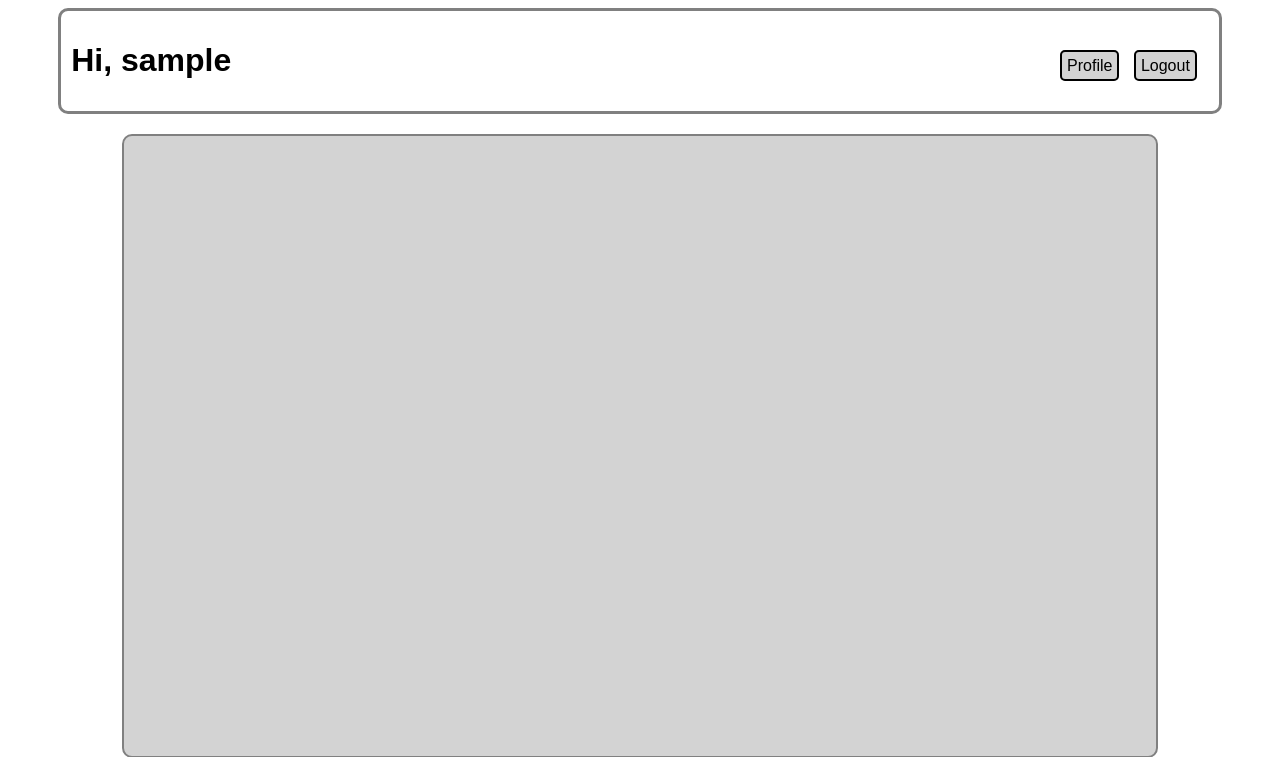
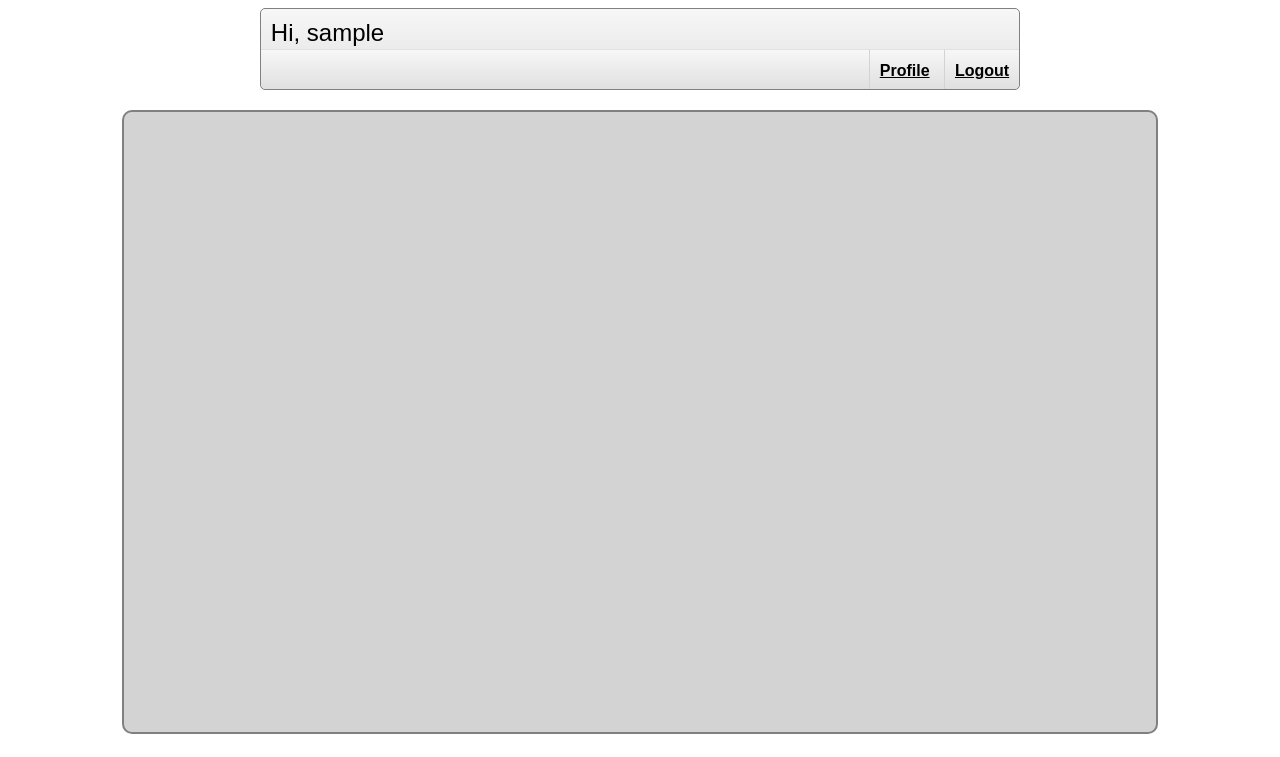
Before and after one commit to matthewshim88/infohub, a Django app: template apps/infohub/templates/infohub/index.html in a window 1280 px wide. Shown: the top 757 px of the page. Run offline with Django 3.2, Linux system fonts and the light colour scheme; the template is opened without the code that fills it: values that come from a table or form of the project are taken from there, others are empty; tables that the repository leaves empty hold one stand-in row (values such as "Sample post"); some libraries are stand-ins or nearby versions.

Commit message:
header complete

```diff
--- a/apps/infohub/static/infohub/css/style.css
+++ b/apps/infohub/static/infohub/css/style.css
@@ -37,58 +37,112 @@ table{
 /*## steve's styles ##*/
 /*####################*/
 .header{
-    padding: 10px;
-    border: 3px solid gray;
-    border-radius: 10px;
+    /*padding: 10px;*/
+    /*border: 3px solid gray;*/
+    background: linear-gradient(rgb(247,247,247),rgb(224,224,224));
+    border: 1px solid gray;
+
+    border-radius: 5px;
     /*margin: 2px 0px 20px 0px;*/
     margin: 0 auto;
     margin-bottom: 20px;
-    width: 90%;
+    width: 60%;
+    min-width: 315px;
 }
     .header_msg{
-        display: inline-block;
-        width: 60%;
+        /*display: inline-block;*/
+        width: 100%;
+        /*margin: 0 auto;*/
     }
+        .header_msg h2{
+            margin: 10px 5px 2px 10px;
+            font-weight: normal;
+        }
     .nav_links{
-        display: inline-block;
+        /*display: inline-block;
         text-align: right;
-        width: 39%;
+        width: 39%;*/
+        width: 100%;
+    	height: 39px;
+    	/*display:inline-block;*/
+    	color: rgb(162,152,150);
+    	/*padding: 0px;*/
+    	text-align: right;
+    	background: linear-gradient(rgb(247,247,247),rgb(224,224,224));
+    	border-top: 1px solid rgb(225,225,225);
+    	border-radius: 0px 0px 5px 5px;
+    	/*margin-bottom: 10px;*/
+        /*margin: 0 auto;*/
     }
         .nav_links a{
-            margin: 5px 5px 5px 5px;
+            /*margin: 5px 5px 5px 5px;
             padding: 5px;
             border: 2px solid black;
             border-radius: 5px;
             color: black;
             text-decoration: none;
-            background-color: lightgray;
+            background-color: lightgray;*/
+            display: inline-block;
+    		color: black;
+    		font-weight: bold;
+    		margin: 0px;
+    		border-left: 1px solid lightgray;
+    		vertical-align: top;
+    		height: 27px;
+    		padding: 12px 10px 0px 10px;
         }
 #user_content{
     margin: 0 auto;
-    width: 85%;
-    outline: 1px solid black;
+    width: 60%;
+    /*outline: 1px solid black;*/
     text-align: center;
 }
 #api_form{
-    width: 30%;
+    width: 45%;
+    min-width: 255px;
     display: inline-block;
-    margin: 10px 10px 10px 20px;
+    margin: 10px 10px 10px 10px;
     vertical-align: top;
+    border: 1px solid gray;
+    border-radius: 10px;
+    height: 300px;
+    text-align: left;
 }
+    #api_form h3{
+        background: linear-gradient(rgb(247,247,247),rgb(224,224,224));
+        margin: 0;
+        padding: 20px 20px 20px 20px;
+        border-bottom: 1px solid gray;
+        border-top-left-radius: 10px;
+        border-top-right-radius: 10px;
+    }
     .c_box{
         display: block;
-        margin: 10px;
+        margin: 10px 10px 10px 30px;
+
     }
     .t_box{
         display: block;
-        margin: 10px 10px 10px 25px;
+        margin: 10px 10px 10px 40px;
     }
 #user_info{
-    width: 30%;
+    width: 45%;
+    min-width: 255px;
     display: inline-block;
     vertical-align: top;
     margin: 10px;
+    border: 1px solid gray;
+    border-radius: 10px;
+    height: 300px;
 }
+    #user_info h3{
+        background: linear-gradient(rgb(247,247,247),rgb(224,224,224));
+        margin: 0;
+        padding: 20px 20px 20px 20px;
+        border-bottom: 1px solid gray;
+        border-top-left-radius: 10px;
+        border-top-right-radius: 10px;
+    }
     #user_info h4{
         display: inline-block;
         margin: 0px;
--- a/apps/infohub/templates/infohub/index.html
+++ b/apps/infohub/templates/infohub/index.html
@@ -13,12 +13,12 @@
     <div id="big_box">
         <div class="header">
             <div class="header_msg">
-                <h1>Hi, {{ first_name }}</h1>
+                <h2>Hi, {{ first_name }}</h2>
             </div>
-            <div class="nav_links">
+            <nav class="nav_links">
                 <a href="/info/profile">Profile</a>
                 <a href="{% url 'useradmin:logout' %}">Logout</a>
-            </div>
+            </nav>
         </div>
         <div class="news_box">
           <div id="loader">
--- a/apps/infohub/templates/infohub/profile.html
+++ b/apps/infohub/templates/infohub/profile.html
@@ -10,7 +10,7 @@
     <body>
         <div class="header">
             <div class="header_msg">
-                <h1>{{user.first_name}}'s Profile</h1>
+                <h2>{{user.first_name}}'s Profile</h2>
             </div>
             <nav class="nav_links">
                 <a href="/info">Home</a></li>
```
